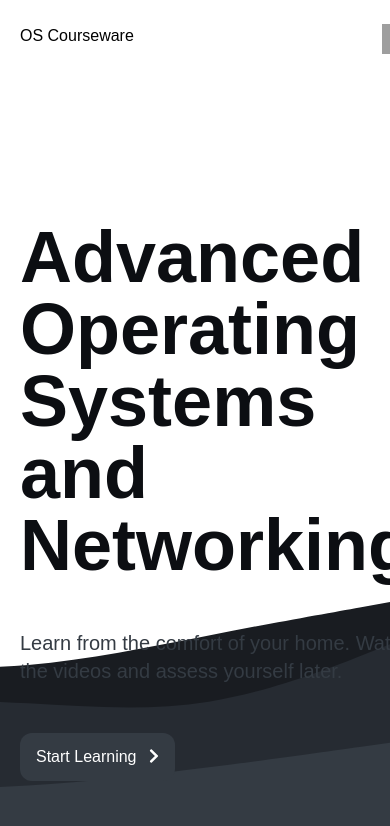
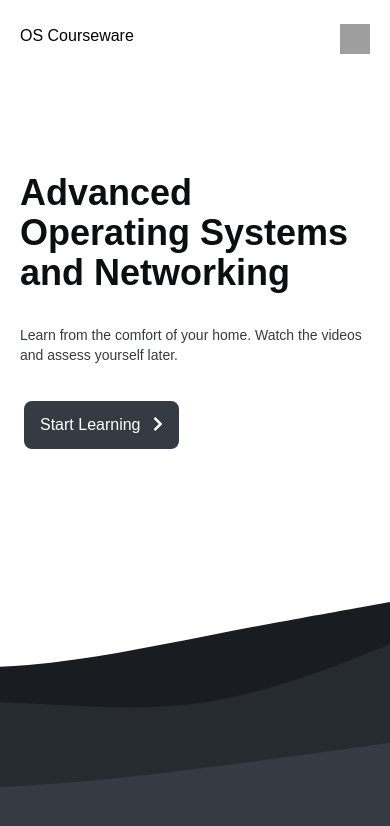
Before and after one commit to jscastanos/os-courseware, a Next.js app: page / in a window 390 px wide. Shown: the top 826 px of the page. Built offline with nearby package versions, Linux system fonts and the light colour scheme; grey boxes are pictures that could not be loaded; a web font is replaced by a local one.

Commit message:
fix: home page responsive

```diff
--- a/pages/index.tsx
+++ b/pages/index.tsx
@@ -13,8 +13,8 @@ export default function Home() {
       </Head>
       <Page>
         <div className="flex h-screen w-screen bg-waves bg-cover bg-no-repeat bg-right-bottom">
-          <div className="flex flex-col items-start flex-1 space-y-12 max-w-6xl mx-auto mt-6 mb-0 px-5">
-            <div className="flex justify-between w-full mb-28">
+          <div className="flex flex-col items-start flex-1 space-y-8 md:space-y-12 max-w-6xl mx-auto mt-6 mb-0 px-5">
+            <div className="flex justify-between w-full mb-20 md:mb-24">
               <h1>OS Courseware</h1>
               <a
                 href="https://github.com/jscastanos/os-courseware"
@@ -29,16 +29,16 @@ export default function Home() {
                 />
               </a>
             </div>
-            <h1 className="text-black-100 text-7xl font-extrabold">
+            <h1 className="text-black-100 text-4xl md:text-7xl font-extrabold">
               Advanced Operating Systems and Networking
             </h1>
-            <span className="text-black-80 text-xl">
+            <span className="text-black-80 text-sm md:text-xl">
               Learn from the comfort of your home. Watch the videos and assess
               yourself later.
             </span>
             <Link href="/overview-and-introduction-to-operating-system-concepts/overview-and-introduction">
               <a>
-                <div className="bg-black-80 hover:bg-black-100 text-white px-4 py-3 rounded-xl">
+                <div className="bg-black-80 hover:bg-black-100 text-white px-4 py-3 rounded-xl border-4 border-white">
                   <span>Start Learning</span>
                   <FontAwesomeIcon icon={faChevronRight} className="ml-3" />
                 </div>
```
